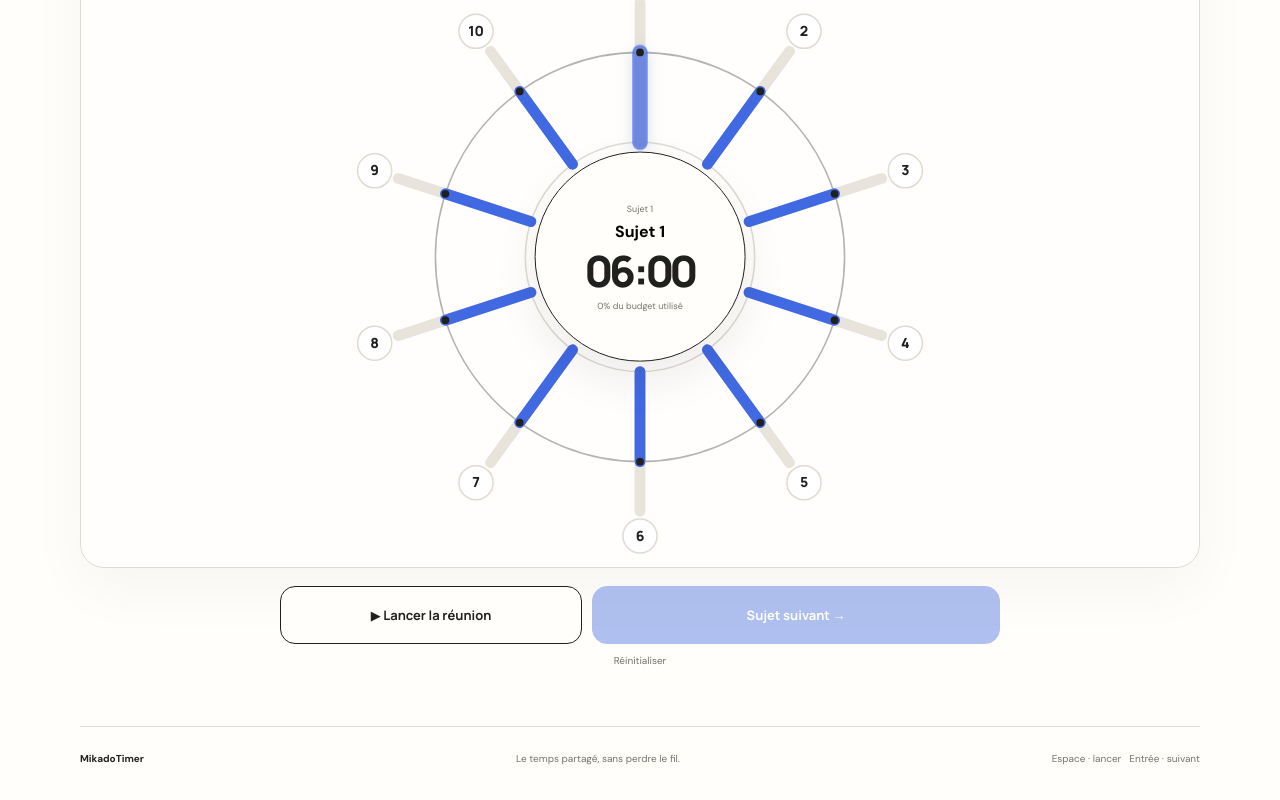
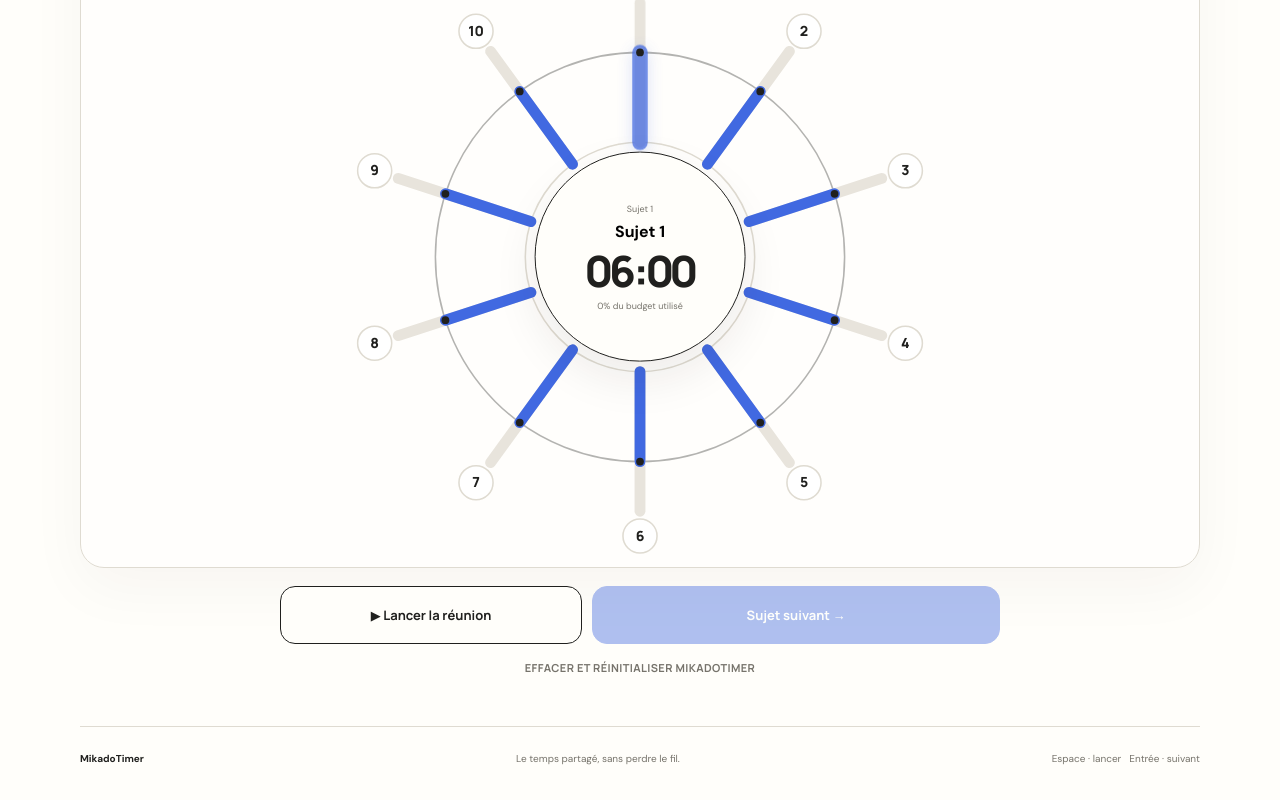
Before and after one commit to pierkiroule/Tim, a React (Vite) app: page / in a window 1280 px wide. Shown: the part 849-1649 px from the top of the page. Built offline with nearby package versions, Linux system fonts and the light colour scheme.

Commit message:
Rejoue l’accueil à la réinitialisation

```diff
--- a/src/App.jsx
+++ b/src/App.jsx
@@ -17,7 +17,7 @@ function statusFor(meeting, remaining) {
 }
 
 export default function App() {
-  const { meeting, animationKey, configure, start, next, reset, rename } = useMeetingTimer()
+  const { meeting, animationKey, introKey, configure, start, next, reset, rename } = useMeetingTimer()
   const remaining = activeRemaining(meeting)
   const totalRemaining = meetingRemaining(meeting)
   const impact = impactPerFuture(meeting)
@@ -35,7 +35,7 @@ export default function App() {
 
   return (
     <div className="app-shell" id="top">
-      <MikadoIntro />
+      <MikadoIntro key={introKey} />
       <Header status={status.label} tone={status.tone} />
       <main>
         <Configuration meeting={meeting} onConfigure={configure} />
--- a/src/components/Controls.jsx
+++ b/src/components/Controls.jsx
@@ -20,7 +20,7 @@ export function Controls({ meeting, onStart, onNext, onReset }) {
       {!meeting.started && <button className="button button--secondary" type="button" onClick={onStart}>▶  Lancer la réunion</button>}
       {!meeting.finished && <button className={`button button--primary ${meeting.started ? 'button--wide' : ''}`} type="button" onClick={onNext} disabled={!meeting.started}>{meeting.activeIndex === meeting.subjects.length - 1 ? 'Terminer la réunion  ✓' : 'Sujet suivant  →'}</button>}
       {meeting.finished && <button className="button button--primary button--wide" type="button" onClick={onReset}>Préparer une nouvelle réunion</button>}
-      {!meeting.finished && <button className={`reset-button ${confirmReset ? 'reset-button--confirm' : ''}`} type="button" onClick={reset}>{confirmReset ? 'Confirmer la réinitialisation' : 'Réinitialiser'}</button>}
+      {!meeting.finished && <button className={`reset-button ${confirmReset ? 'reset-button--confirm' : ''}`} type="button" onClick={reset}>{confirmReset ? 'CONFIRMER L’EFFACEMENT' : 'EFFACER ET RÉINITIALISER MIKADOTIMER'}</button>}
     </div>
   )
 }
--- a/src/hooks/useMeetingTimer.js
+++ b/src/hooks/useMeetingTimer.js
@@ -4,6 +4,7 @@ import { closeActiveSubject, createMeeting, normalizeConfig, tickMeeting } from
 export function useMeetingTimer() {
   const [meeting, setMeeting] = useState(() => createMeeting())
   const [animationKey, setAnimationKey] = useState(0)
+  const [introKey, setIntroKey] = useState(0)
   const lastTick = useRef(performance.now())
 
   useEffect(() => {
@@ -42,6 +43,7 @@ export function useMeetingTimer() {
     lastTick.current = performance.now()
     setMeeting((current) => createMeeting(current.duration, current.subjectCount))
     setAnimationKey((key) => key + 1)
+    setIntroKey((key) => key + 1)
   }, [])
 
   const rename = useCallback((title) => {
@@ -53,5 +55,5 @@ export function useMeetingTimer() {
     }))
   }, [])
 
-  return { meeting, animationKey, configure, start, next, reset, rename }
+  return { meeting, animationKey, introKey, configure, start, next, reset, rename }
 }
--- a/src/styles/global.css
+++ b/src/styles/global.css
@@ -115,7 +115,7 @@ h2 { font-size: clamp(22px, 3vw, 31px); line-height: 1.1; }
 
 .control-bar { position: relative; display: grid; grid-template-columns: 1fr 1.35fr; gap: 10px; max-width: 720px; margin: 18px auto 0; padding-bottom: 34px; }
 .button { min-height: 58px; padding: 0 22px; border: 1px solid var(--ink); border-radius: 15px; cursor: pointer; font: 700 13px 'Manrope', sans-serif; transition: transform .2s, box-shadow .2s; }.button:hover:not(:disabled) { transform: translateY(-2px); box-shadow: 0 10px 24px rgba(31,31,29,.1); }.button:disabled { opacity: .42; cursor: not-allowed; }.button--secondary { background: var(--paper); color: var(--ink); }.button--primary { border-color: var(--blue); background: var(--blue); color: white; }.button--wide { grid-column: 1 / -1; }
-.reset-button { position: absolute; top: calc(100% - 25px); left: 50%; transform: translateX(-50%); white-space: nowrap; border: 0; background: transparent; color: var(--muted); font-size: 10px; cursor: pointer; }.reset-button--confirm { color: var(--red); font-weight: 700; }
+.reset-button { position: absolute; top: calc(100% - 27px); left: 50%; min-height: 34px; padding: 6px 14px; transform: translateX(-50%); white-space: nowrap; border: 1px solid transparent; border-radius: 9px; background: transparent; color: var(--muted); cursor: pointer; font: 700 11px/1 'Manrope', sans-serif; letter-spacing: .035em; transition: color .2s, border-color .2s, background .2s; }.reset-button:hover { border-color: var(--line); background: rgba(255,255,255,.7); color: var(--ink); }.reset-button--confirm { border-color: color-mix(in srgb, var(--red) 22%, transparent); background: color-mix(in srgb, var(--red) 7%, transparent); color: var(--red); }
 footer { display: flex; justify-content: space-between; gap: 20px; padding: 25px 0 35px; border-top: 1px solid var(--line); color: var(--muted); font-size: 10px; } footer span:first-child { color: var(--ink); font-weight: 800; }
 
 @keyframes float { 50% { transform: translateY(-2px); } }
```
